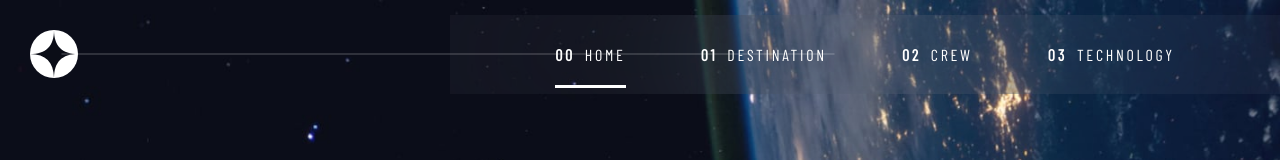
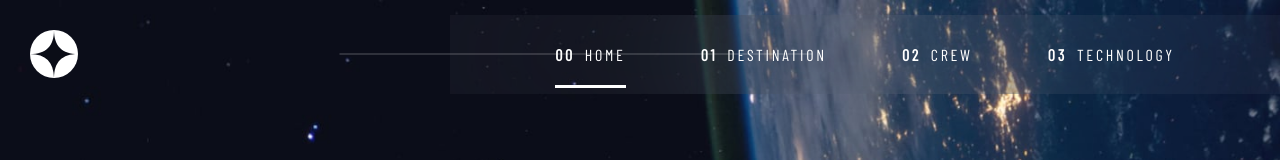
Before and after one commit to pritamtirpude/space-tourism-website-react, a React (Create React App) app: page / in a window 1280 px wide. Shown: the top 160 px of the page. Built offline with nearby package versions, Linux system fonts and the light colour scheme; a web font is replaced by a local one.

Commit message:
fixed line in navbar position

```diff
--- a/src/components/Navbar/Navbar.scss
+++ b/src/components/Navbar/Navbar.scss
@@ -13,9 +13,9 @@
     content: "";
     position: absolute;
     top: 50%;
-    left: 35%;
+    left: 45%;
     transform: translate(-50%, -50%);
-    width: 77.3rem;
+    width: 47.3rem;
     height: 0.1rem;
     background-color: var(--color-white);
     filter: opacity(30%);
```
